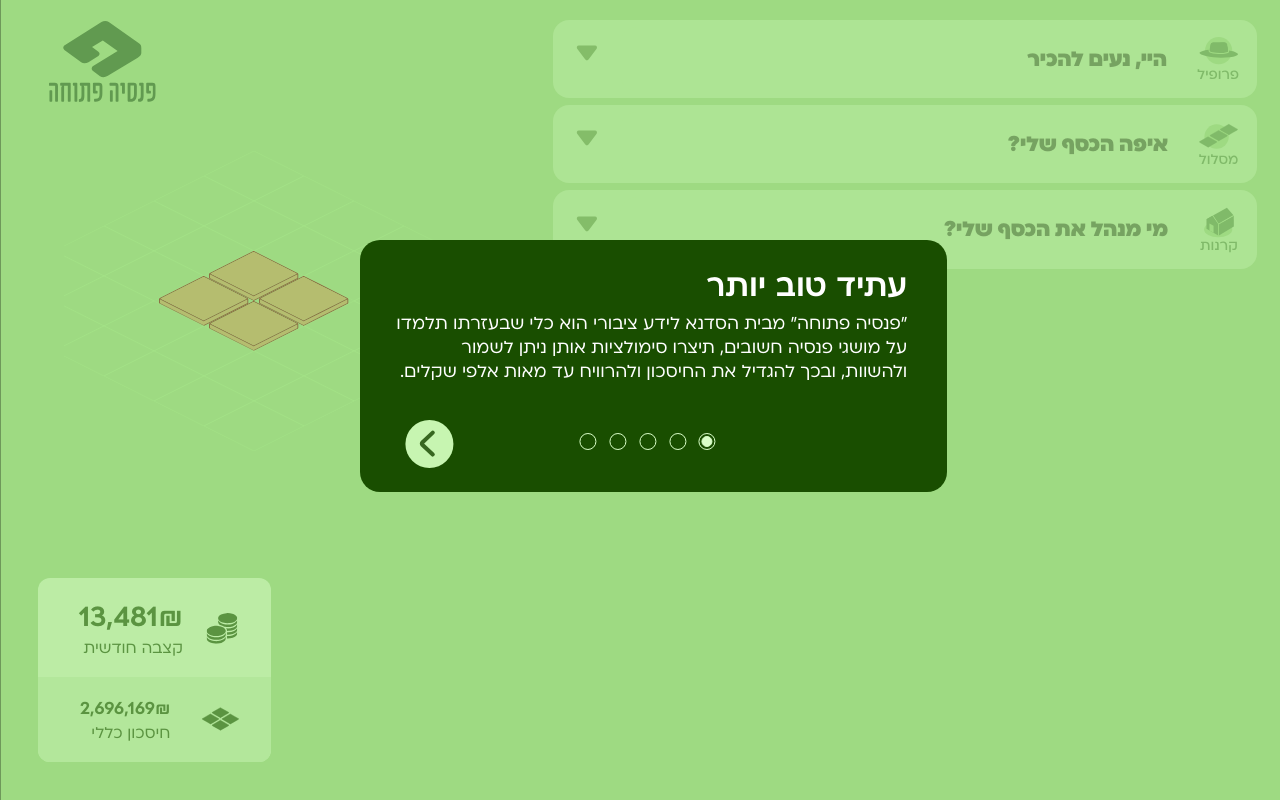
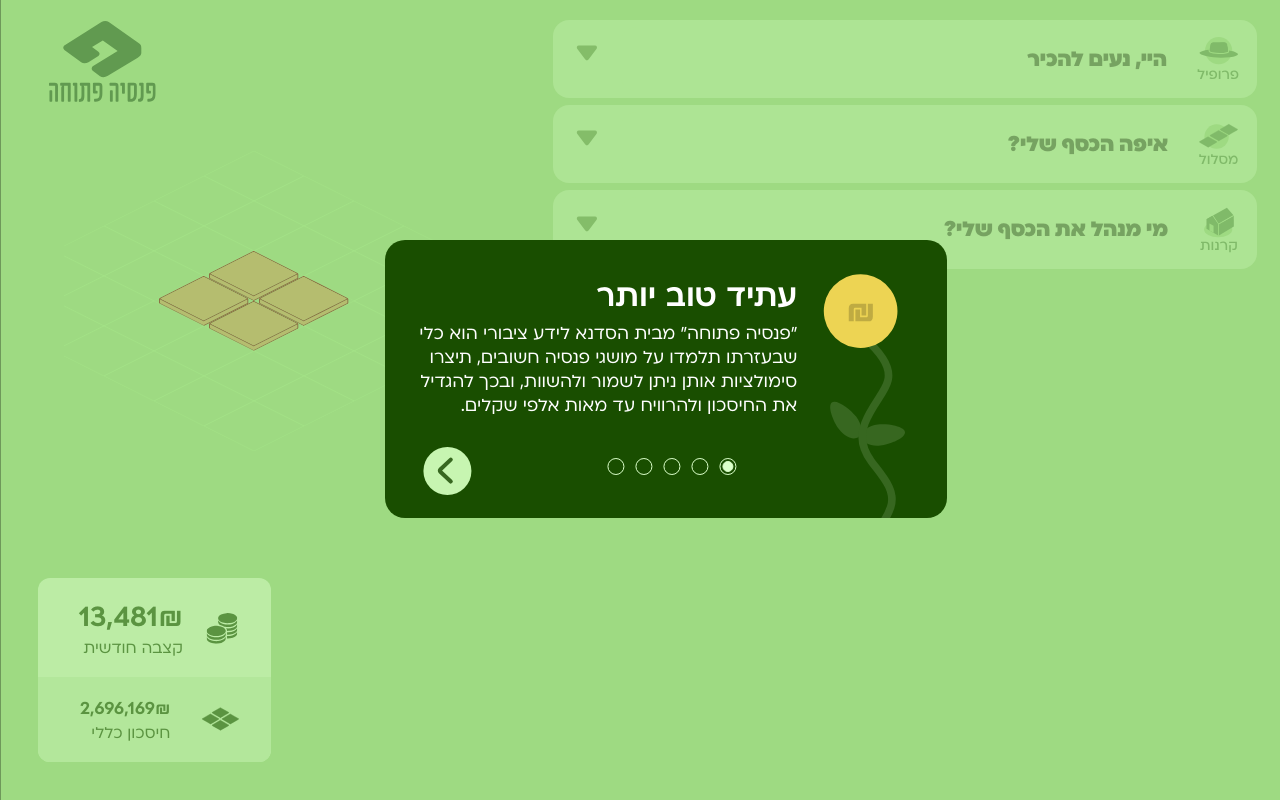
Before and after one commit to oferezr/open-pension, a Next.js app: page / in a window 1280 px wide. Built offline with nearby package versions, Linux system fonts and the light colour scheme.

Commit message:
flower and relocating tooltip

```diff
--- a/app/page.tsx
+++ b/app/page.tsx
@@ -207,11 +207,28 @@ export default function Home() {
 
       <div id="welcome-modal" className="modal">
         <div className="modal-content">
-          <h2>עתיד טוב יותר</h2>
+        <svg id='flower'width="110" height="248" viewBox="0 0 110 248" fill="none" xmlns="http://www.w3.org/2000/svg">
+            <g clip-path="url(#clip0_506_381)">
+            <path d="M87.981 162.044C88.6557 167.876 72.9538 174.484 63.3309 175.597C53.708 176.711 45.3602 172.885 44.6855 167.053C44.0108 161.221 51.2648 155.591 60.8877 154.477C70.5106 153.364 87.3064 156.212 87.981 162.044Z" fill="#376720"/>
+            <path d="M14.8215 132.394C10.1661 135.971 16.3581 151.841 22.2602 159.523C28.1622 167.204 36.7208 170.532 41.3762 166.955C46.0317 163.378 45.0211 154.251 39.119 146.569C33.2169 138.888 19.477 128.817 14.8215 132.394Z" fill="#376720"/>
+            <path d="M23.3298 51.1338C30.6803 56.9929 52.7939 68.3276 65.835 88.5255C82.1363 113.773 59.7628 123.68 47.9381 153.082C42.0851 167.635 46.1024 180.165 54.3708 191.414C65.0579 205.954 79.4091 220.127 73.6323 237.223C68.504 252.399 55.3778 269.529 31.3195 278.68" stroke="#376720" stroke-width="7.6701"/>
+            <circle cx="43.6284" cy="41.0712" r="36.8362" transform="rotate(-35.0679 43.6284 41.0712)" fill="#EDD453"/>
+            <path d="M49.2138 33.6378V45.5832H44.5451V37.8235H38.2665C37.1718 37.8235 36.7532 38.3387 36.7532 39.5944V51.3467H31.7625V38.3387C31.7625 35.1833 33.1793 33.6378 36.0449 33.6378H49.2138ZM38.3953 51.3467V39.4012H43.064V47.1609H49.3426C50.4374 47.1609 50.8559 46.6458 50.8559 45.3901V33.6378H55.8466V46.6458C55.8466 49.8012 54.4299 51.3467 51.5643 51.3467H38.3953Z" fill="#BFAB42"/>
+            </g>
+            <defs>
+            <clipPath id="clip0_506_381">
+            <rect width="109.938" height="248" fill="white"/>
+            </clipPath>
+            </defs>
+            </svg>
+
+            <div id='left-side'>
+            <h2>עתיד טוב יותר</h2>
             <p>״פנסיה פתוחה״ מבית הסדנא לידע ציבורי הוא כלי שבעזרתו תלמדו על מושגי פנסיה חשובים,
                 תיצרו סימולציות אותן ניתן לשמור ולהשוות,
                 ובכך להגדיל את החיסכון ולהרוויח עד מאות אלפי שקלים. </p>
           {get_buttom(1, step)}
+          </div>
         </div>
       </div>
 
--- a/globals.css
+++ b/globals.css
@@ -597,7 +597,7 @@ h1 a{
     background-color: var(--tertiary-color);
     border-radius: 12px;
     position: absolute;
-    bottom: 0;
+    /* bottom: 100px; */
     left: 0;
     margin: 3%;
     display: grid;
@@ -819,14 +819,26 @@ h1 a{
     background-color: rgba(0,0,0,0.3); /* Black w/ opacity */
     width: 1px;
   }
+      /* width: 40%;
+    padding-right: 40px; */
 
   #welcome-modal .modal-content{
+    display: grid;
+    grid-template-columns: 0.5fr 2fr; /*Two columns, one third for the first column, and two-thirds for the second column*/
+    gap: 20px;
     position: fixed;
     top: 30%;
     right: 26%;
     width: 40%;
-    padding-left: 35px;
-    padding-right: 40px;
+    padding-bottom: 0px;
+    padding-top: 30px;
+  }
+
+  #welcome-modal .modal-content #flower{
+    padding-bottom: 0;
+  }
+  #welcome-modal .modal-buttom .right{
+    padding-left: 80px;
   }
 
   #first-modal .modal-content{
@@ -881,11 +893,10 @@ h1 a{
   /*Comparison Tab*/
   .comparison-tab{
     width: 248px;
-    /* display: ab; */
     border-radius: 20px;
     position: absolute;
     bottom: 10px;
-    left: 25px;
+    left: 30px;
   }
 
   .comparison-tab #plus-button{
@@ -1075,14 +1086,8 @@ color:var(--secondery-color);
   margin-right: 5%;
 }
 #compare-tooltip{
-  /* background-color: var(--secondery-color); */
-  /* border-radius: 20px; */
-  /* padding: 1%; */
-  /* color: #fff; */
-  /* font-family: var(--primary-font); */
-  /* width: 25%; */
   position: absolute;
-  bottom: 6%;
+  bottom: 10px;
   left: 300px;
 }
 #compare-tooltip h3{
```
